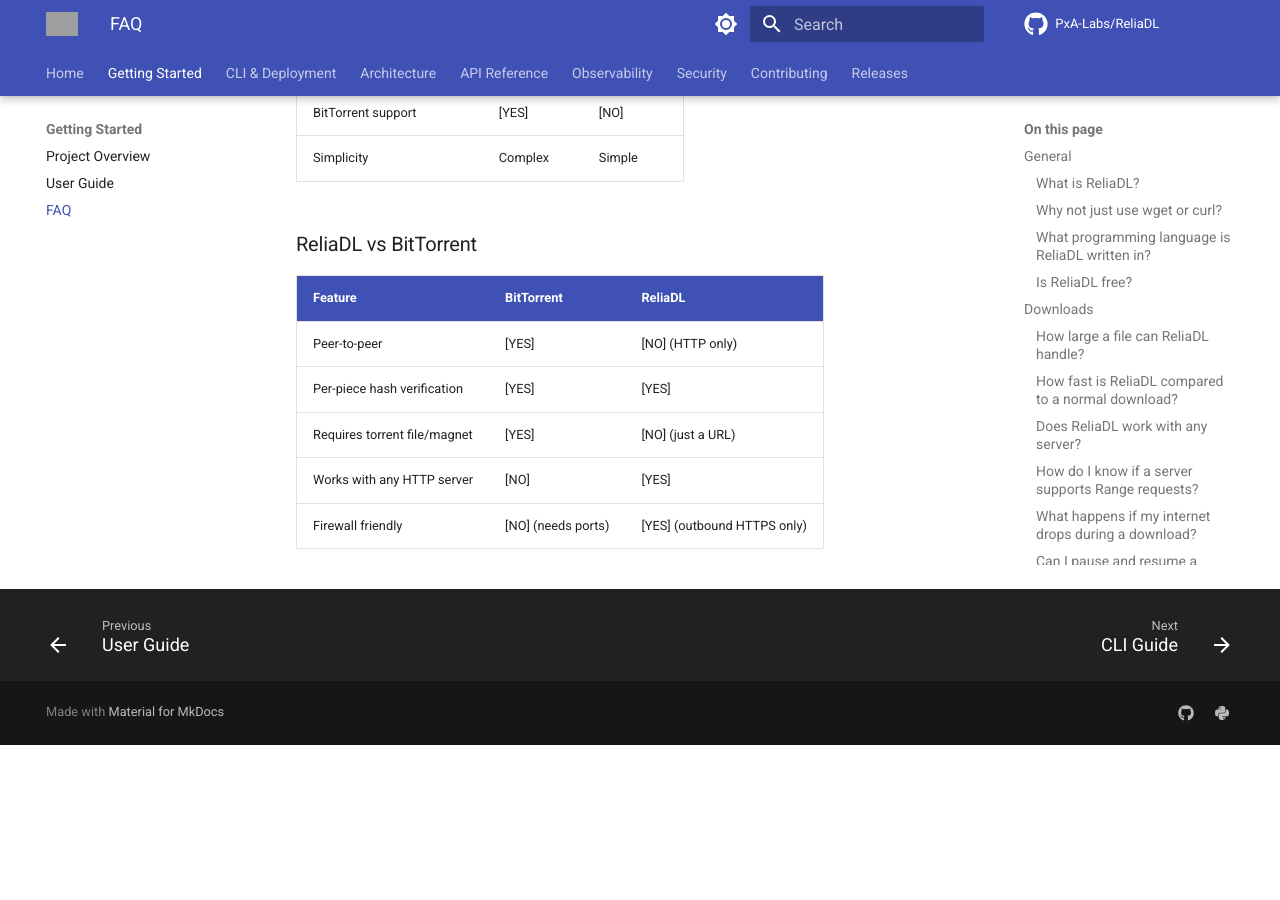
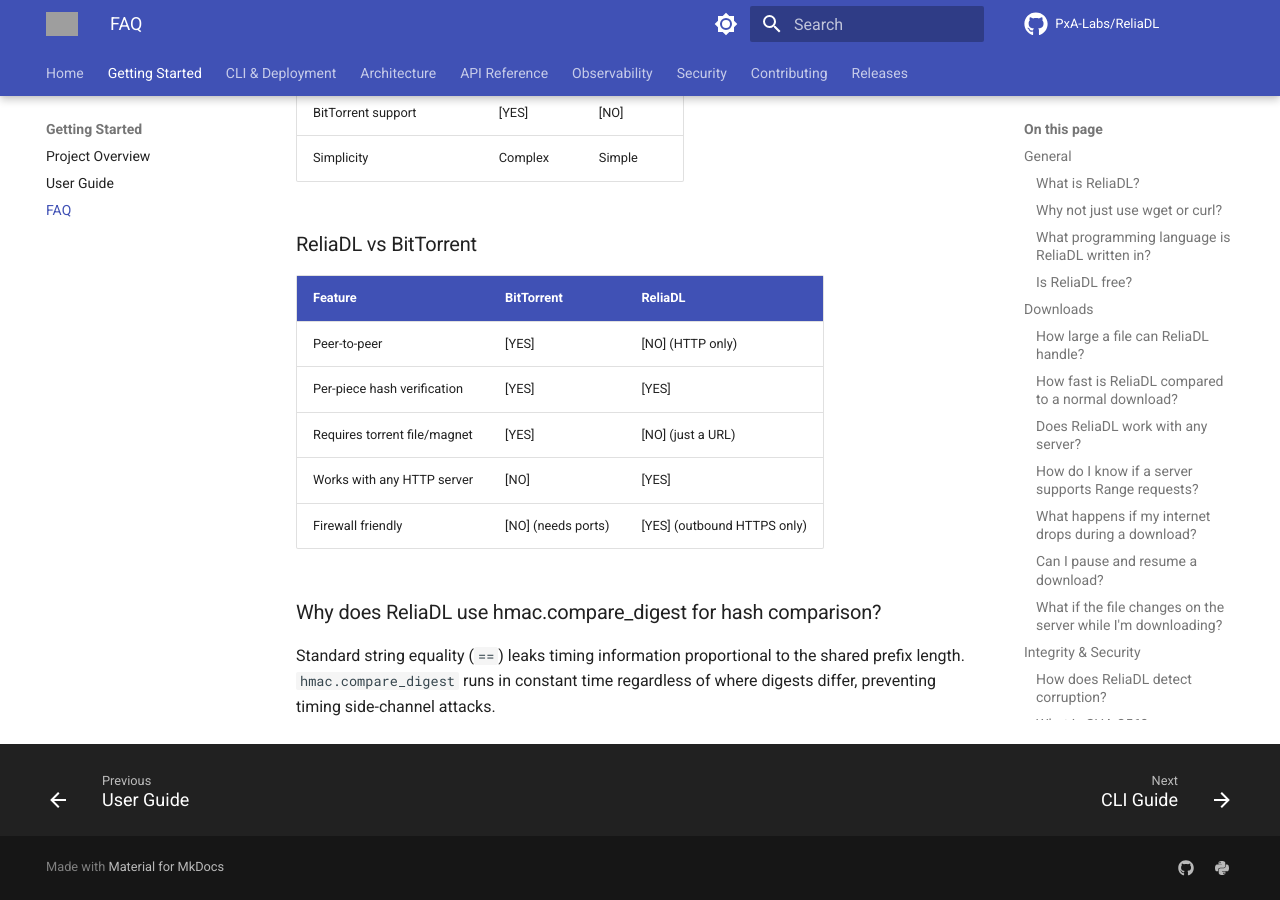
Before and after one commit to PxA-Labs/ReliaDL, an MkDocs documentation site: the page built from docs/FAQ.md, in a window 1280 px wide and 900 px high, scrolled down 6272 px. Built offline with MkDocs 1.6.1 and Material for MkDocs 9.7.7, drawn with Linux system fonts in a browser that asks for light colours; comment, search, counter and statistics services are not loaded; the version menu is left out; before the commit the page ends 7017 px from its top, so only the background shows below that; grey boxes are pictures that could not be loaded.

Commit message:
docs: add timing attack FAQ entry

```diff
--- a/docs/FAQ.md
+++ b/docs/FAQ.md
@@ -165,3 +165,9 @@
 | Requires torrent file/magnet | [YES] | [NO] (just a URL) |
 | Works with any HTTP server | [NO] | [YES] |
 | Firewall friendly | [NO] (needs ports) | [YES] (outbound HTTPS only) |
+
+
+
+### Why does ReliaDL use hmac.compare_digest for hash comparison?
+
+Standard string equality (`==`) leaks timing information proportional to the shared prefix length. `hmac.compare_digest` runs in constant time regardless of where digests differ, preventing timing side-channel attacks.
```
